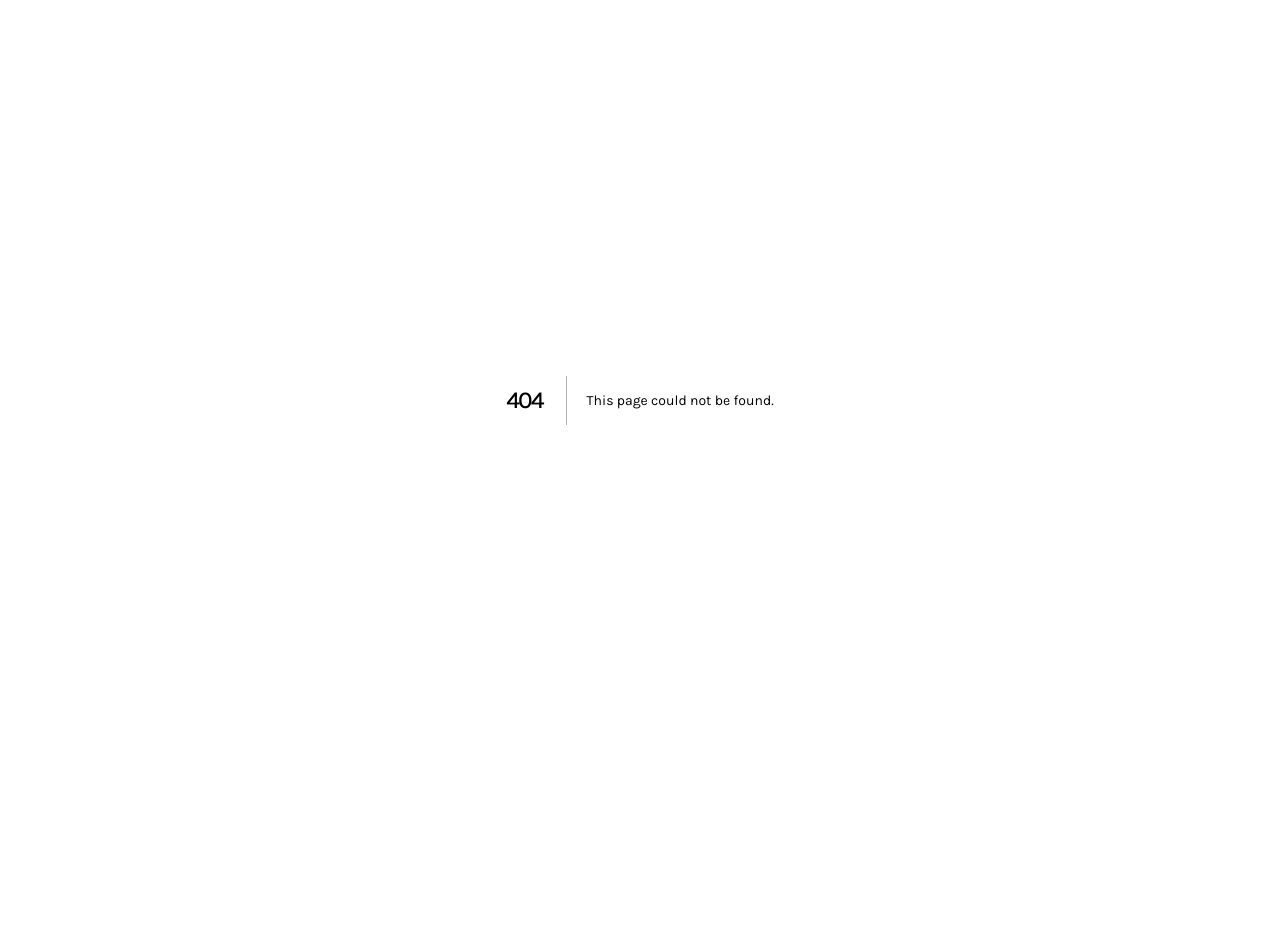
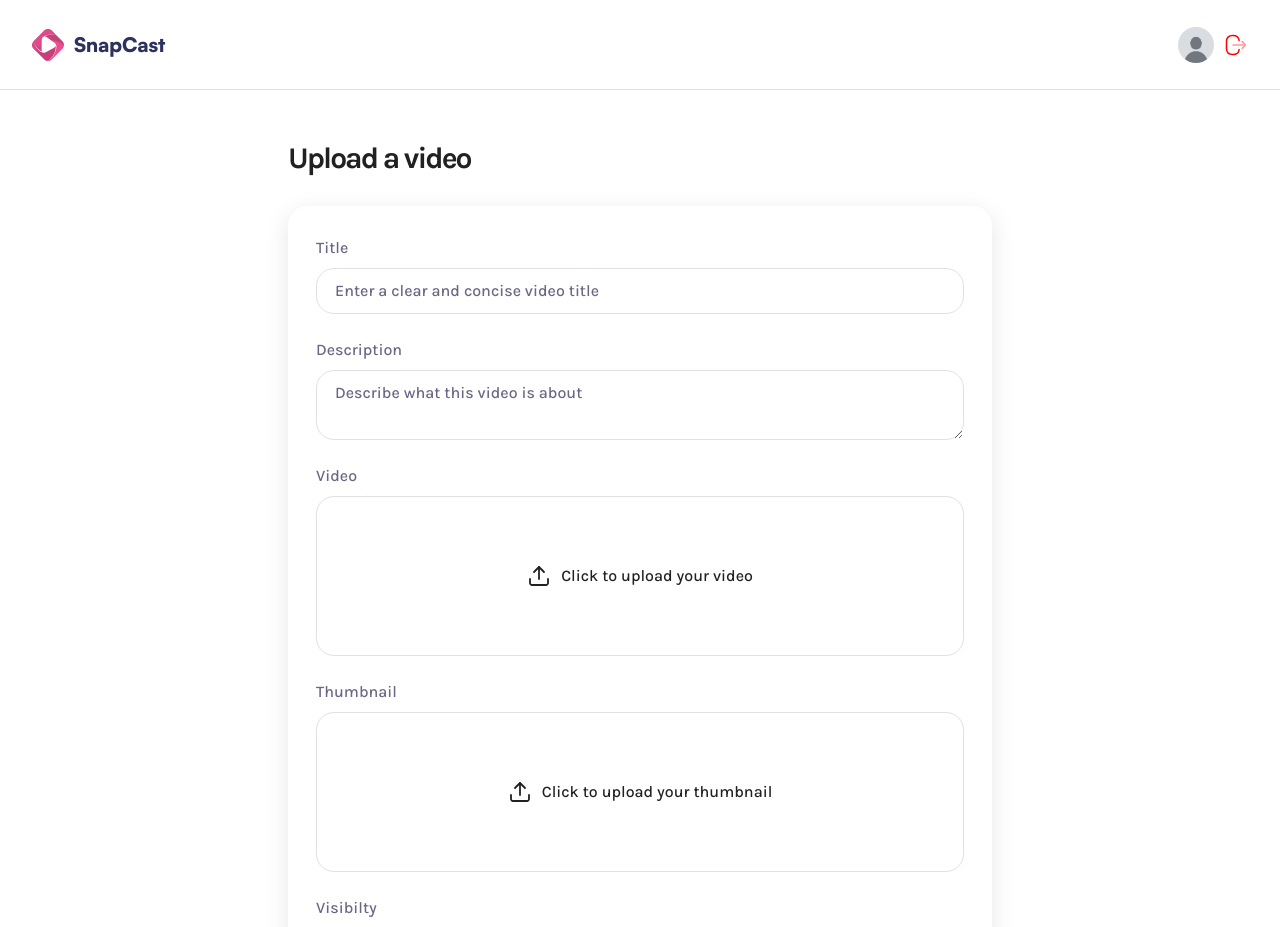
Before and after one commit to abhi051002/snapcast, a Next.js app: page /upload in a window 1280 px wide. Before the commit this address had no page. Shown: the top 927 px of the page. Before the commit the page ends 800 px from the top, so only its background shows below. Built offline with nearby package versions, Linux system fonts and the light colour scheme.

Commit message:
upload page ui with video upload functionality

```diff
--- /dev/null
+++ b/app/(root)/upload/page.tsx
@@ -0,0 +1,120 @@
+"use client";
+import FileInput from "@/components/FileInput";
+import FormField from "@/components/FormField";
+import { MAX_THUMBNAIL_SIZE, MAX_VIDEO_SIZE } from "@/constants";
+import { useFileInput } from "@/lib/hooks/useFileInput";
+import React, { ChangeEvent, FormEvent, useState } from "react";
+
+const page = () => {
+  const [isSubmitting, setIsSubmitting] = useState(false);
+  const [formData, setFormData] = useState({
+    title: "",
+    description: "",
+    visibility: "public",
+  });
+  const video = useFileInput(MAX_VIDEO_SIZE);
+  const thumbnail = useFileInput(MAX_THUMBNAIL_SIZE);
+  const [error, setError] = useState("");
+  const handleInputChange = (
+    e: ChangeEvent<HTMLInputElement | HTMLTextAreaElement | HTMLSelectElement>
+  ) => {
+    const { name, value } = e.target;
+    setFormData((prev) => ({
+      ...prev,
+      [name]: value,
+    }));
+  };
+
+  const handleSumbit = async (e: FormEvent) => {
+    e.preventDefault();
+    setIsSubmitting(true);
+
+    try {
+      if (!video.file || !thumbnail.file) {
+        setError("Please upload video and thumbnail");
+        return;
+      }
+      if (!formData.title || !formData.description) {
+        setError("Please fill in all the details");
+        return;
+      }
+
+      // Upload the video to Bunny
+      // Upload thumbnail to DB
+      // Attach Thumbnail to video
+      // Create a new DB Entry for the video details (urls,data)
+
+    } catch (error) {
+      console.error("Error Submitting form", error);
+    } finally {
+      setIsSubmitting(false);
+    }
+  };
+
+  return (
+    <div className="wrapper-md upload-page">
+      <h1>Upload a video</h1>
+      {error && <div className="error-field">{error}</div>}
+      <form
+        className="rounded-20 shadow-10 gap-6 w-full flex flex-col px-7 py-7.5"
+        onSubmit={handleSumbit}
+      >
+        <FormField
+          id="title"
+          label="Title"
+          placeholder="Enter a clear and concise video title"
+          value={formData.title}
+          onChange={handleInputChange}
+        />
+        <FormField
+          id="description"
+          label="Description"
+          placeholder="Describe what this video is about"
+          value={formData.description}
+          as="textarea"
+          onChange={handleInputChange}
+        />
+        <FileInput
+          id="video"
+          label="Video"
+          accept="video/*"
+          file={video.file}
+          previewUrl={video.previewUrl}
+          inputRef={video.inputRef}
+          onChange={video.handleFileChange}
+          onReset={video.resetFile}
+          type="video"
+        />
+        <FileInput
+          id="thumbnail"
+          label="Thumbnail"
+          accept="image/*"
+          file={thumbnail.file}
+          previewUrl={thumbnail.previewUrl}
+          inputRef={thumbnail.inputRef}
+          onChange={thumbnail.handleFileChange}
+          onReset={thumbnail.resetFile}
+          type="image"
+        />
+
+        <FormField
+          id="visibility"
+          label="Visibilty"
+          placeholder=""
+          value={formData.visibility}
+          as="select"
+          options={[
+            { value: "public", label: "Public" },
+            { value: "private", label: "Private" },
+          ]}
+          onChange={handleInputChange}
+        />
+        <button type="submit" disabled={isSubmitting} className="submit-button">
+          {isSubmitting ? "Uploading..." : "Upload Video"}
+        </button>
+      </form>
+    </div>
+  );
+};
+
+export default page;
```
